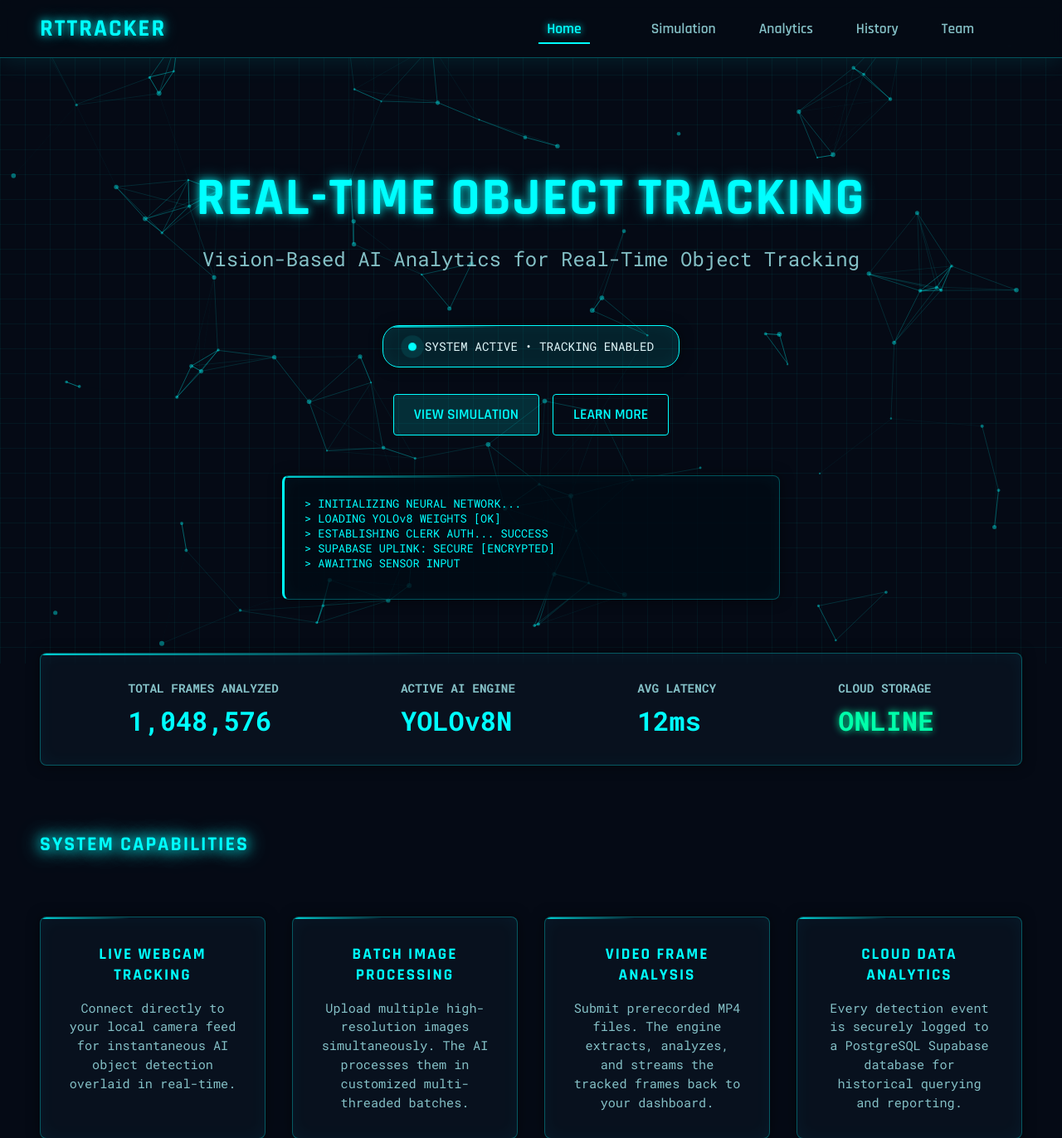
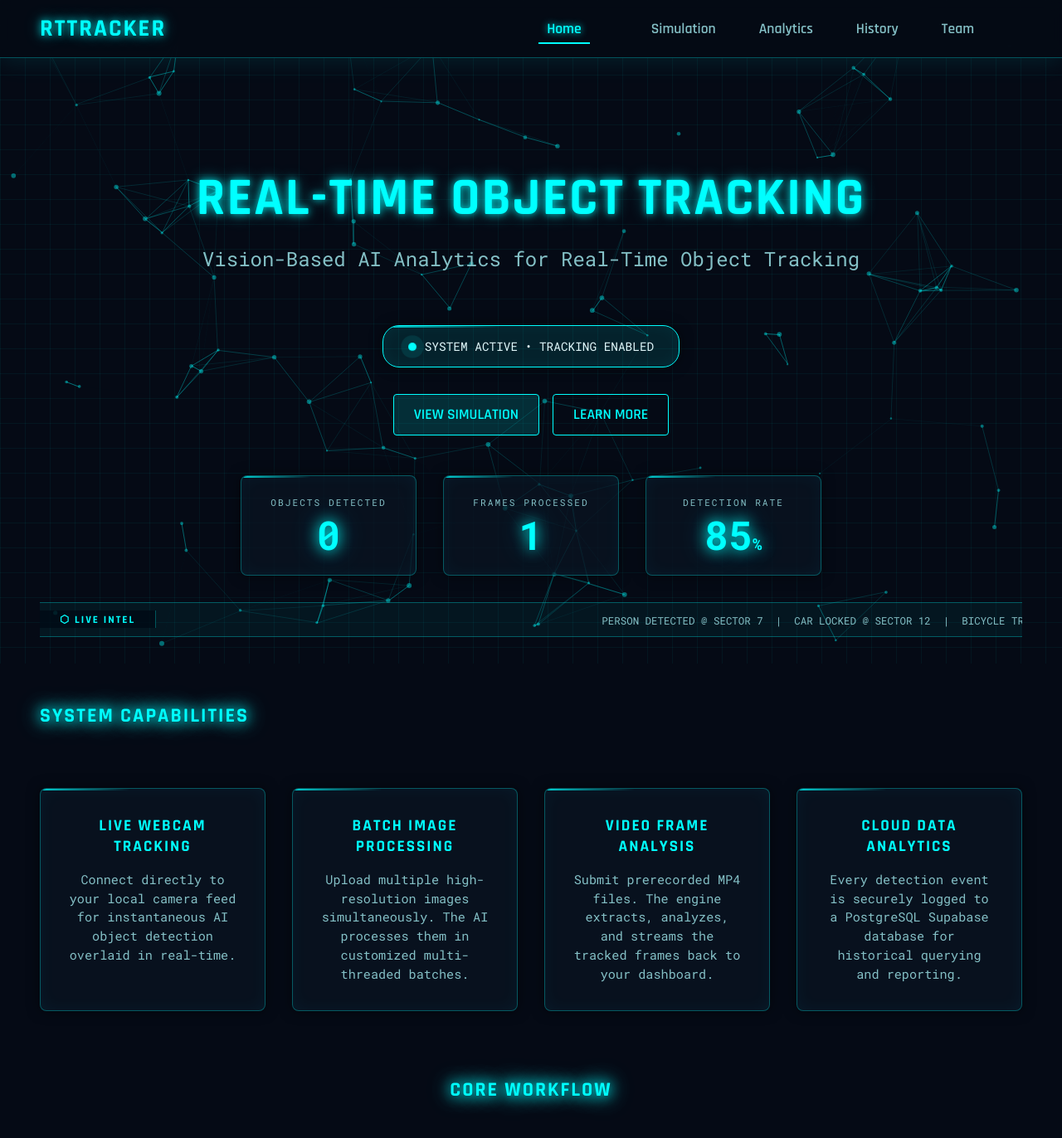
Before and after one commit to Srujankumar4346/Web-Application-of-RTTRACKER, a Flask app: page / in a window 1280 px wide. Shown: the top 1372 px of the page at 83% size. Run offline with Flask 3, Linux system fonts and the light colour scheme; some libraries are stand-ins or nearby versions.

Commit message:
Refresh homepage hero: counter pills, live ticker, rename Analytics title

```diff
--- a/static/main.js
+++ b/static/main.js
@@ -604,6 +604,36 @@ document.addEventListener('DOMContentLoaded', () => {
 
         // Save state for next animation frame
         lastData = { confidence, total, fps, accuracy, motion };
+
+        // Keep homepage counters in sync with live analytics
+        updateHeroCounters(total, fps, accuracy);
+    }
+
+    // --- Hero Counter Animations ---
+    let heroFrameCount = 0;
+    function animateCounter(el, target) {
+        if (!el) return;
+        const current = parseInt(el.textContent) || 0;
+        const step = Math.ceil(Math.abs(target - current) / 8);
+        if (current < target) {
+            el.textContent = Math.min(current + step, target);
+        } else if (current > target) {
+            el.textContent = Math.max(current - step, target);
+        }
+    }
+    function updateHeroCounters(objects, fps, accuracy) {
+        heroFrameCount += Math.max(1, Math.round(fps));
+        const cntObjects = document.getElementById('cnt-objects');
+        const cntFrames = document.getElementById('cnt-frames');
+        const cntRate = document.getElementById('cnt-rate');
+        if (cntObjects) animateCounter(cntObjects, objects);
+        if (cntFrames) cntFrames.textContent = heroFrameCount.toLocaleString();
+        if (cntRate) {
+            const rateEl = cntRate.querySelector('span') ? cntRate : cntRate;
+            const numPart = Math.round(accuracy);
+            const inner = cntRate.innerHTML;
+            cntRate.innerHTML = `${numPart}<span style="font-size:1.2rem">%</span>`;
+        }
     }
 
     // --- Admin Config Logic ---
--- a/static/style.css
+++ b/static/style.css
@@ -223,6 +223,99 @@ h3,
     text-align: center;
     margin-top: 10vh;
 }
+
+/* --- Counter Pills --- */
+.counter-pill {
+    flex: 1;
+    min-width: 180px;
+    text-align: center;
+    padding: 1.5rem 2rem;
+    transition: transform 0.3s ease;
+}
+
+.counter-pill:hover {
+    transform: translateY(-8px);
+    border-color: var(--neon-cyan);
+    box-shadow: 0 0 30px rgba(0, 255, 255, 0.3);
+}
+
+.counter-label {
+    font-size: 0.7rem;
+    color: var(--text-muted);
+    letter-spacing: 2px;
+    margin-bottom: 0.5rem;
+    text-transform: uppercase;
+}
+
+.counter-val {
+    font-size: 3rem;
+    font-weight: bold;
+    line-height: 1;
+    animation: countPulse 2s ease-in-out infinite alternate;
+}
+
+@keyframes countPulse {
+    from {
+        text-shadow: 0 0 5px var(--neon-cyan);
+    }
+
+    to {
+        text-shadow: 0 0 20px var(--neon-cyan), 0 0 40px rgba(0, 255, 255, 0.5);
+    }
+}
+
+/* --- Threat Intelligence Ticker --- */
+.threat-ticker {
+    display: flex;
+    align-items: center;
+    background: rgba(0, 255, 255, 0.05);
+    border-top: 1px solid var(--border-color);
+    border-bottom: 1px solid var(--border-color);
+    padding: 0.6rem 0;
+    overflow: hidden;
+    margin-top: 3rem;
+    gap: 1rem;
+}
+
+.ticker-label {
+    flex-shrink: 0;
+    font-family: var(--font-heading);
+    color: var(--neon-cyan);
+    font-size: 0.8rem;
+    font-weight: bold;
+    letter-spacing: 2px;
+    padding: 0 1.5rem;
+    border-right: 1px solid var(--border-color);
+    background: rgba(0, 10, 20, 0.8);
+    align-self: stretch;
+    display: flex;
+    align-items: center;
+}
+
+.ticker-track {
+    overflow: hidden;
+    flex: 1;
+}
+
+.ticker-text {
+    display: inline-block;
+    white-space: nowrap;
+    font-family: 'Roboto Mono', monospace;
+    font-size: 0.78rem;
+    color: var(--text-muted);
+    animation: tickerScroll 30s linear infinite;
+}
+
+@keyframes tickerScroll {
+    from {
+        transform: translateX(100vw);
+    }
+
+    to {
+        transform: translateX(-100%);
+    }
+}
+
 
 .title-large {
     font-size: 4rem;
--- a/templates/index.html
+++ b/templates/index.html
@@ -62,40 +62,39 @@
                         More</button>
                 </div>
 
-                <!-- Terminal Log Block -->
-                <div class="terminal-box glow-card"
-                    style="text-align: left; max-width: 600px; margin: 0 auto; height: 150px; overflow-y: hidden; font-family: 'Roboto Mono', monospace; font-size: 0.85rem; color: var(--neon-cyan); background: rgba(0, 10, 20, 0.8);">
-                    <div id="terminal-content"></div>
+                <!-- Animated AI Counter Hero -->
+                <div
+                    style="display: flex; justify-content: center; gap: 2rem; flex-wrap: wrap; margin: 2rem auto; max-width: 700px;">
+                    <div class="counter-pill glow-card">
+                        <div class="counter-label">OBJECTS DETECTED</div>
+                        <div class="counter-val cyber-text" id="cnt-objects">0</div>
+                    </div>
+                    <div class="counter-pill glow-card">
+                        <div class="counter-label">FRAMES PROCESSED</div>
+                        <div class="counter-val cyber-text" id="cnt-frames">0</div>
+                    </div>
+                    <div class="counter-pill glow-card">
+                        <div class="counter-label">DETECTION RATE</div>
+                        <div class="counter-val cyber-text" id="cnt-rate">0<span style="font-size:1.2rem">%</span></div>
+                    </div>
                 </div>
             </div>
 
-            <!-- Live Metrics Strip -->
-            <div class="metrics-strip glow-card mt-4"
-                style="display: flex; justify-content: space-around; padding: 2rem; margin-top: 4rem;">
-                <div class="metric-item text-center">
-                    <h4
-                        style="color: var(--text-muted); font-size: 0.9rem; margin-bottom: 0.5rem; text-transform: uppercase;">
-                        Total Frames Analyzed</h4>
-                    <div class="cyber-text" style="font-size: 2rem;" id="hero-frames">1,048,576</div>
-                </div>
-                <div class="metric-item text-center">
-                    <h4
-                        style="color: var(--text-muted); font-size: 0.9rem; margin-bottom: 0.5rem; text-transform: uppercase;">
-                        Active AI Engine</h4>
-                    <div class="cyber-text" style="font-size: 2rem;">YOLOv8N</div>
-                </div>
-                <div class="metric-item text-center">
-                    <h4
-                        style="color: var(--text-muted); font-size: 0.9rem; margin-bottom: 0.5rem; text-transform: uppercase;">
-                        Avg Latency</h4>
-                    <div class="cyber-text" style="font-size: 2rem;"><span id="hero-ping">12</span>ms</div>
-                </div>
-                <div class="metric-item text-center">
-                    <h4
-                        style="color: var(--text-muted); font-size: 0.9rem; margin-bottom: 0.5rem; text-transform: uppercase;">
-                        Cloud Storage</h4>
-                    <div class="cyber-text" style="font-size: 2rem; color: #00ffaa; text-shadow: 0 0 10px #00ffaa;">
-                        ONLINE</div>
+            <!-- Threat Intelligence Ticker -->
+            <div class="threat-ticker mt-4">
+                <span class="ticker-label">⬡ LIVE INTEL</span>
+                <div class="ticker-track">
+                    <span class="ticker-text">
+                        PERSON DETECTED @ SECTOR 7 &nbsp;|&nbsp;
+                        CAR LOCKED @ SECTOR 12 &nbsp;|&nbsp;
+                        BICYCLE TRACKED @ ZONE A &nbsp;|&nbsp;
+                        BACKPACK FLAGGED @ ENTRY POINT &nbsp;|&nbsp;
+                        REAL-TIME AI ENGINE ACTIVE &nbsp;|&nbsp;
+                        YOLOv8 LOADED &bull; ALL 80 CLASSES ENABLED &nbsp;|&nbsp;
+                        SUPABASE UPLINK SECURE &nbsp;|&nbsp;
+                        CLERK AUTH: VERIFIED &nbsp;|&nbsp;
+                        OBJECT COUNT UPDATED &bull; TRACKING ACTIVE &nbsp;|&nbsp;
+                    </span>
                 </div>
             </div>
 
@@ -254,7 +253,7 @@
 
         <!-- Analytics Section -->
         <section id="analytics" class="page-section">
-            <h2 class="section-title glow-text">Data Visualization Dashboard</h2>
+            <h2 class="section-title glow-text">Neural Intelligence Command Center</h2>
             <div class="dashboard-grid">
                 <div class="top-cards">
                     <div class="stat-card glow-card">
```
Also changed, not shown: dogs.jpg (renamed from dogs.webp).
